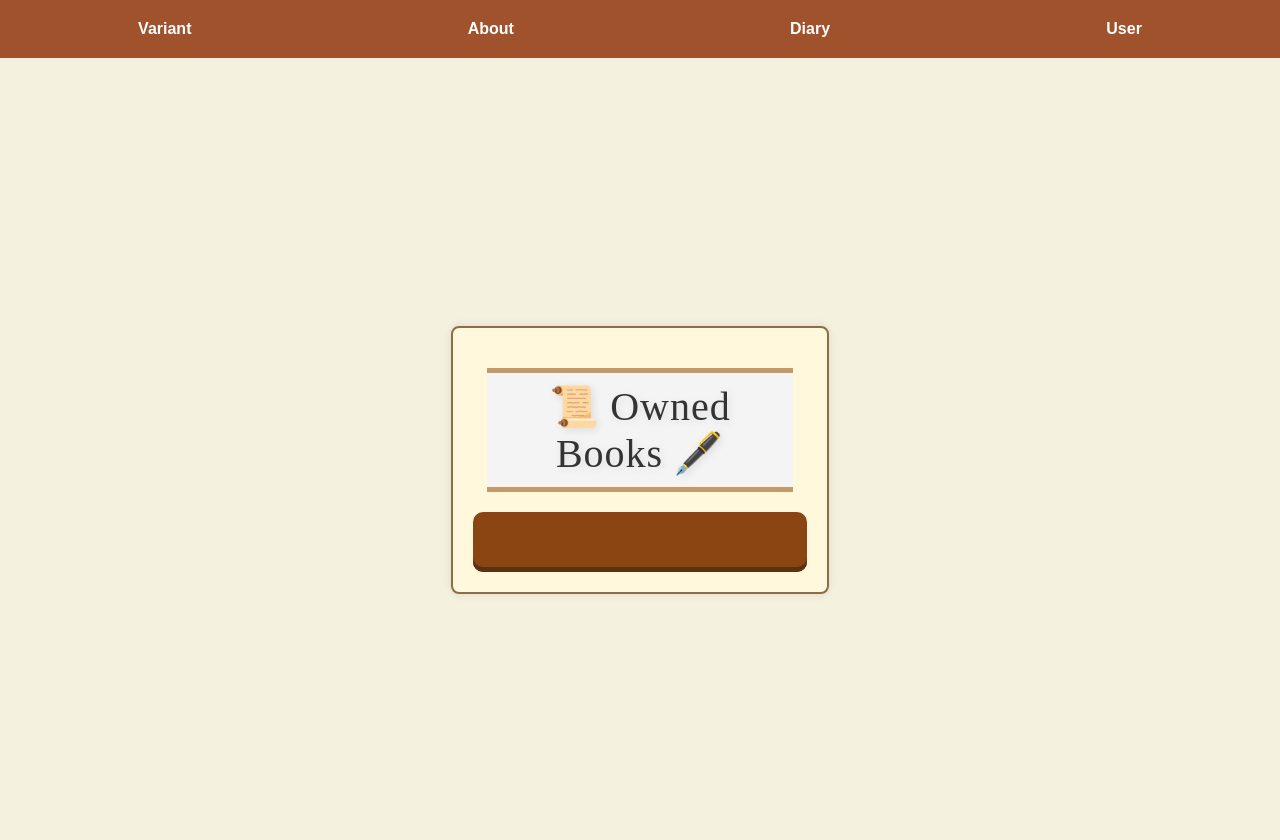
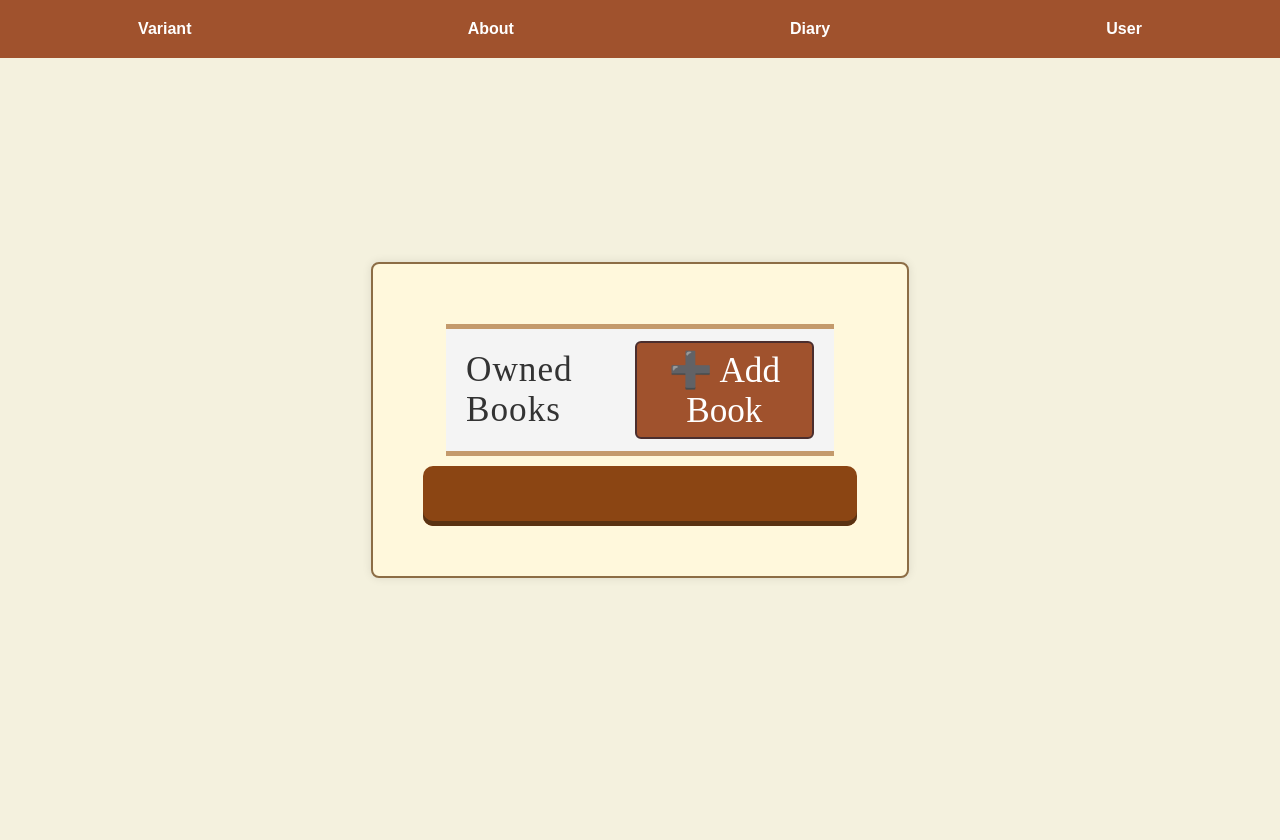
Before and after one commit to Aarya-Shinde/Variant, a PHP site: page /pages/reader/library.php in a window 1280 px wide. Run offline with PHP 8.4, Linux system fonts and the light colour scheme; the visitor is signed in with stand-in values (Sample User, id 1); data that the repository does not hold is empty.

Commit message:
add book to library

```diff
--- a/pages/reader/library.php
+++ b/pages/reader/library.php
@@ -66,7 +66,7 @@ $result = $stmt->get_result();
         background-color: rgba(255, 255, 255, 0.2);
     }
 
-    /* Library Content */
+    /******************* */ Library booksContent **************/
     .content {
         padding-top: 80px;
     }
@@ -76,10 +76,10 @@ $result = $stmt->get_result();
         border: 2px solid #8c6d45;
         border-radius: 8px;
         box-shadow: 0px 0px 10px rgba(0, 0, 0, 0.1);
-        padding: 20px;
+        padding: 50px;
         background-color: #fff8dc;
         position: relative;
-        margin: 0 auto;
+        margin: 60px auto;
     }
 
     h1 {
@@ -104,30 +104,59 @@ $result = $stmt->get_result();
         max-width: 100%;
     }
 
+/* Bookshelf Title */
     .bookshelf-title {
+        display: flex;  /* Aligns title and button in one row */
+        align-items: center;
+        justify-content: space-between; /* Title on left, button on right */
         font-family: 'Merriweather', serif;
-        font-size: 2.5em;
+        font-size: 2.2em;
         color: #333;
-        text-align: center;
-        text-shadow: 2px 2px 8px rgba(0, 0, 0, 0.1);
-        padding: 10px 20px;
         background-color: #f4f4f4;
         border-bottom: 5px solid #c49a6c;
         border-top: 5px solid #c49a6c;
-        margin: 20px auto;
+        padding: 12px 20px;
         width: 80%;
+        margin: 10px auto;
         letter-spacing: 1px;
     }
 
     .bookshelf-title::before {
-        content: '📜';
         margin-right: 10px;
     }
 
     .bookshelf-title::after {
-        content: '🖋️';
         margin-left: 10px;
     }
+
+    /*************Adding book in Library Styling***************** */
+
+  /* Add Book Button */
+    .add-book-btn {
+        font-family: 'EB Garamond', serif;
+        font-size: 1em;
+        color: #fff;
+        background-color: #a0522d;
+        border: 2px solid #4b2e2e;
+        border-radius: 6px;
+        padding: 6px 12px;
+        cursor: pointer;
+        transition: background-color 0.3s, transform 0.3s;
+        font-size: 1em;
+    }
+
+    .add-book-btn:hover {
+        background-color: #4b2e2e;
+        transform: scale(1.05);
+    }
+
+    .add-book-btn:focus {
+        outline: none;
+        box-shadow: 0 0 8px #a0522d;
+    }
+
+
+
 
     /* Shelf Rows - 10 Books Per Row */
     .shelf-row {
@@ -226,9 +255,18 @@ $result = $stmt->get_result();
         <a href="../reader_dashboard.php">User</a>
     </div>
 
+
+
+    <!-- Library added books -->
     <div class="content">
-        <div class="bookshelf-container">
-            <div class="bookshelf-title">Owned Books</div>
+    <div class="bookshelf-container">
+        <div class="bookshelf-title">
+            <span> Owned Books </span>
+            <a href="add_API_novel.html">
+                <button class="add-book-btn">➕ Add Book</button>
+            </a>
+        </div>
+
             <div class="bookshelf">
                 <div class="shelf-row">
                     <?php while ($row = $result->fetch_assoc()) { ?>
@@ -241,6 +279,7 @@ $result = $stmt->get_result();
         </div>
     </div>
 
+
     <script>
         function viewBook(bookName) {
             alert('You clicked on ' + bookName);
```
Also changed, not shown: pages/reader/add_book.php (added, +19 -0 lines), test/add_book.php (deleted, +0 -21 lines), pages/reader/add_API_novel.html (renamed from add-book.html).
